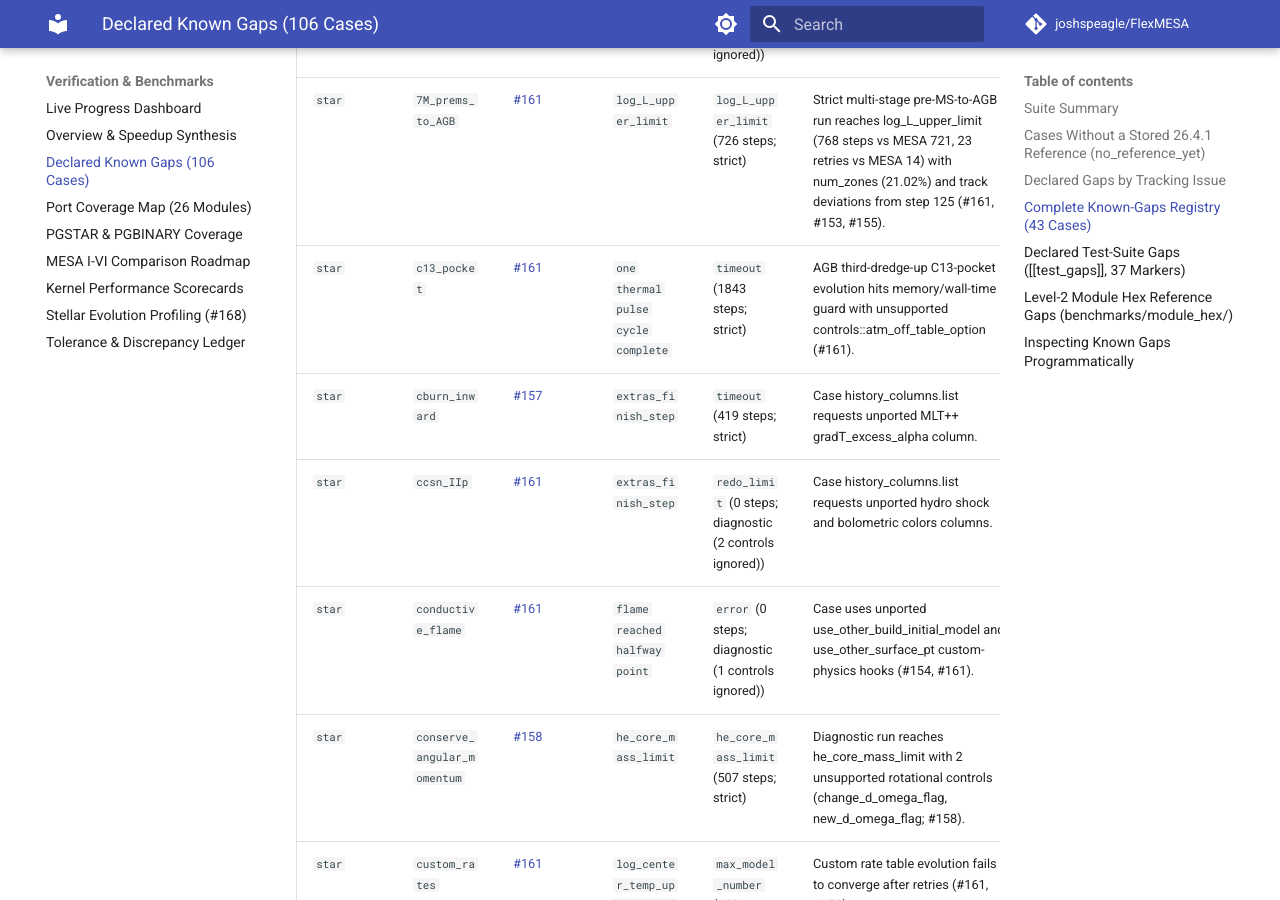
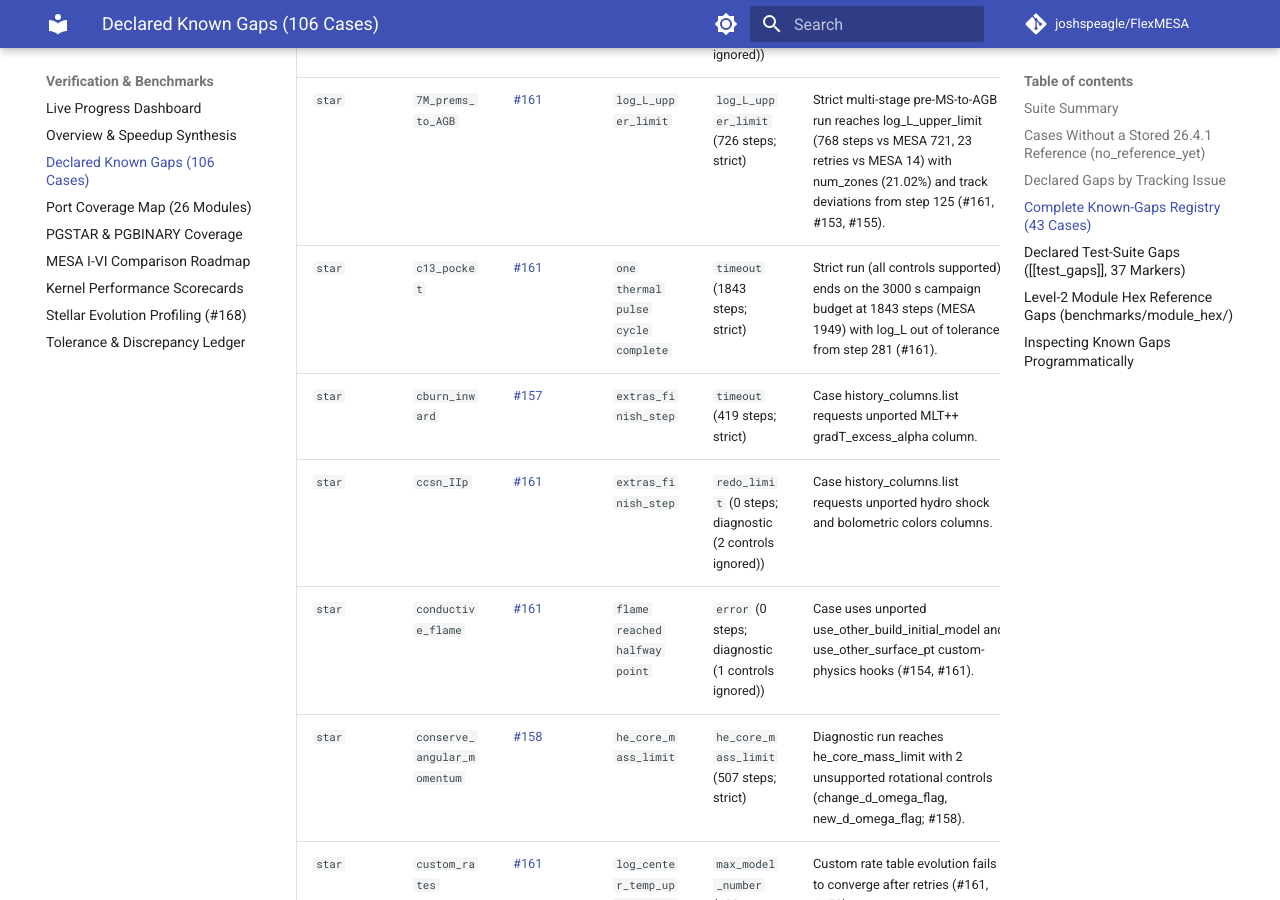
Before and after one commit to joshspeagle/FlexMESA, an MkDocs documentation site: the page built from docs/benchmarks/known-gaps.md, in a window 1280 px wide and 900 px high, scrolled down 3497 px. Built offline with MkDocs 1.6.1 and Material for MkDocs 9.7.7, drawn with Linux system fonts in a browser that asks for light colours; comment, search, counter and statistics services are not loaded.

Commit message:
docs(gaps): correct the c13_pocket gap reason and date the replay ns_c table
known_gaps.toml: the c13_pocket reason still named atm_off_table_option as
unsupported; the control is supported since #567 and the Train 13 campaign
row (run 45921261740) is a strict run that ends on the 3000 s budget at
1843 steps (MESA 1949) with log_L out of tolerance from step 281.
replay/README.md: note that the 15 differing ns_c EOS calls were measured
when mesa-replay-v1 was built and were corrected afterwards under #570.
docs/benchmarks/known-gaps.md regenerated.

Verification: known_gaps_gate, render_known_gaps_page.py --check,
harness table --check.

Co-Authored-By: Claude Fable 5.2 <noreply@anthropic.com>
Claude-Session: https://claude.ai/code/session_01JkqiRnFZiWFNhdBU31xmqX

```diff
--- a/docs/benchmarks/known-gaps.md
+++ b/docs/benchmarks/known-gaps.md
@@ -54,7 +54,7 @@ Cases lacking a committed MESA `26.4.1` baseline report `no reference yet` and c
 | `star` | `20M_pre_ms_to_core_collapse` | [#161](https://github.com/joshspeagle/FlexMESA/issues/161) | `fe_core_infall_limit` | `fe_core_infall_limit` (234 steps; diagnostic (1 controls ignored)) | Diagnostic run (unported &controls::use_other_alpha_mlt handler ignored) reaches fe_core_infall_limit in [2332] steps vs MESA [2383] within a 3000 s budget; log_center_T and log_center_Rho leave tolerance from history row 2208 (#161, #158). |
 | `star` | `20M_z2m2_high_rotation` | [#157](https://github.com/joshspeagle/FlexMESA/issues/157) | `xa_central_lower_limit` | `timeout` (1648 steps; diagnostic (1 controls ignored)) | Case history_columns.list requests unported MLT++ gradT_excess_alpha column (rotation also tracked in #158). |
 | `star` | `7M_prems_to_AGB` | [#161](https://github.com/joshspeagle/FlexMESA/issues/161) | `log_L_upper_limit` | `log_L_upper_limit` (726 steps; strict) | Strict multi-stage pre-MS-to-AGB run reaches log_L_upper_limit (768 steps vs MESA 721, 23 retries vs MESA 14) with num_zones (21.02%) and track deviations from step 125 (#161, #153, #155). |
-| `star` | `c13_pocket` | [#161](https://github.com/joshspeagle/FlexMESA/issues/161) | `one thermal pulse cycle complete` | `timeout` (1843 steps; strict) | AGB third-dredge-up C13-pocket evolution hits memory/wall-time guard with unsupported controls::atm_off_table_option (#161). |
+| `star` | `c13_pocket` | [#161](https://github.com/joshspeagle/FlexMESA/issues/161) | `one thermal pulse cycle complete` | `timeout` (1843 steps; strict) | Strict run (all controls supported) ends on the 3000 s campaign budget at 1843 steps (MESA 1949) with log_L out of tolerance from step 281 (#161). |
 | `star` | `cburn_inward` | [#157](https://github.com/joshspeagle/FlexMESA/issues/157) | `extras_finish_step` | `timeout` (419 steps; strict) | Case history_columns.list requests unported MLT++ gradT_excess_alpha column. |
 | `star` | `ccsn_IIp` | [#161](https://github.com/joshspeagle/FlexMESA/issues/161) | `extras_finish_step` | `redo_limit` (0 steps; diagnostic (2 controls ignored)) | Case history_columns.list requests unported hydro shock and bolometric colors columns. |
 | `star` | `conductive_flame` | [#161](https://github.com/joshspeagle/FlexMESA/issues/161) | `flame reached halfway point` | `error` (0 steps; diagnostic (1 controls ignored)) | Case uses unported use_other_build_initial_model and use_other_surface_pt custom-physics hooks (#154, #161). |
```
Also changed, not shown: benchmarks/fortran_mesa/replay/README.md (+1 -1 lines), 1 other file.
